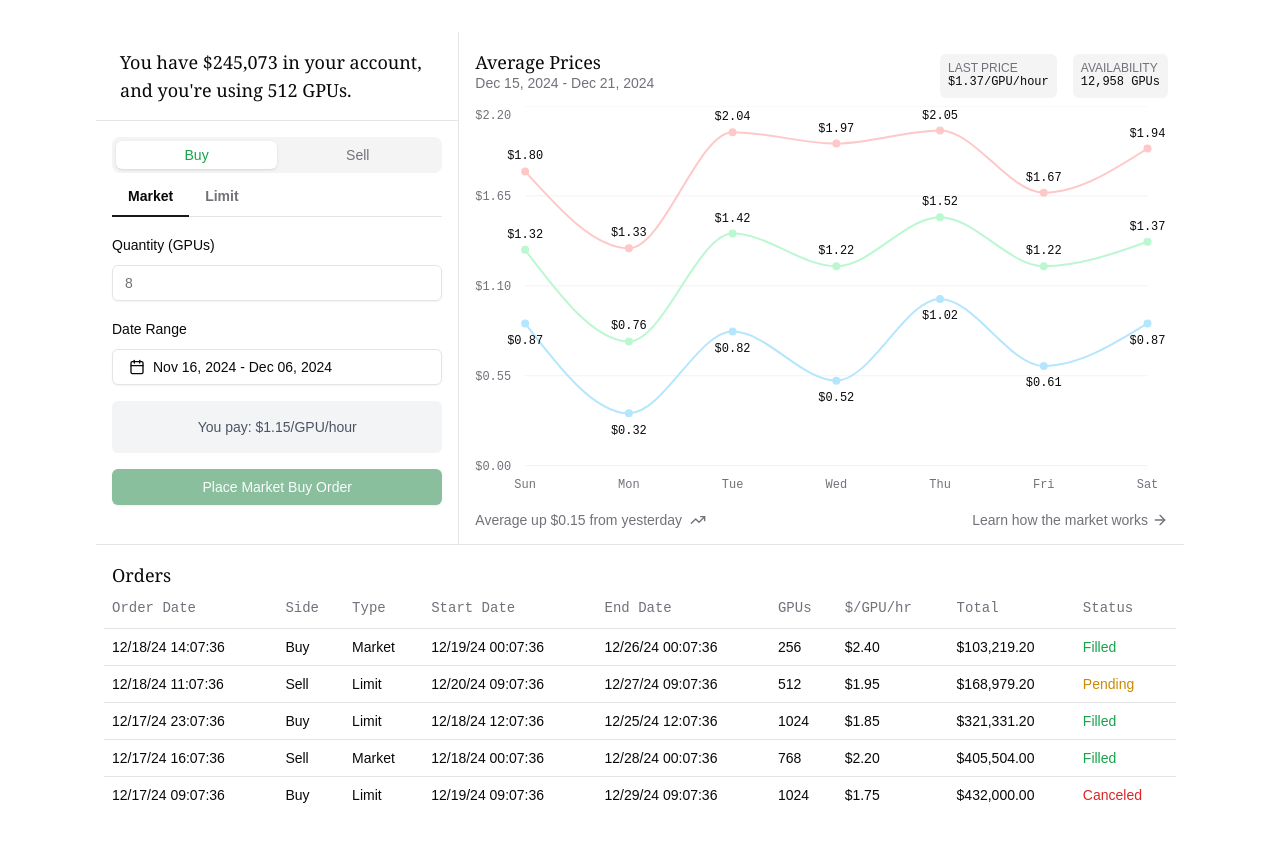
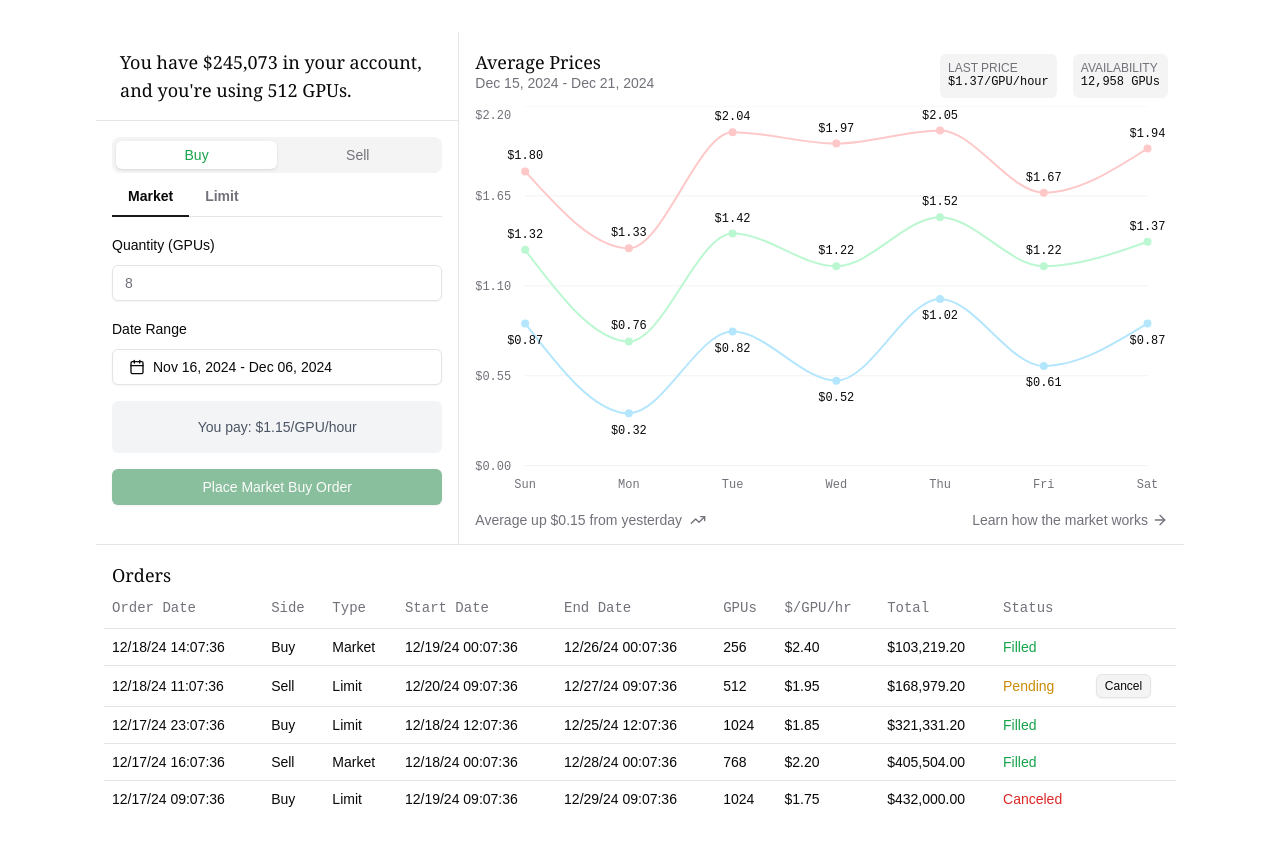
Before and after one commit to darzyx/gpu-auction-house, a Next.js app: page / in a window 1280 px wide. Shown: the top 846 px of the page. Built offline with nearby package versions, Linux system fonts and the light colour scheme.

Commit message:
Re-add cancel btn

```diff
--- a/src/components/orders/columns.tsx
+++ b/src/components/orders/columns.tsx
@@ -1,5 +1,6 @@
 "use client";
 
+import { Button } from "@/components/ui/button";
 import { ColumnDef } from "@tanstack/react-table";
 
 export type TOrder = {
@@ -57,6 +58,20 @@ const ordersColumns: ColumnDef<TOrder>[] = [
             return <div className={color}>{v}</div>;
         },
     },
+    {
+        id: "actions",
+        cell: ({ row: { original } }) => {
+            return original.status === "Pending" ? (
+                <Button
+                    variant="outline"
+                    size="sm"
+                    className="p-2 h-6 bg-zinc-100 hover:bg-red-500 hover:border-red-600 hover:text-white"
+                >
+                    Cancel
+                </Button>
+            ) : null;
+        },
+    },
 ];
 
 export default ordersColumns;
```
